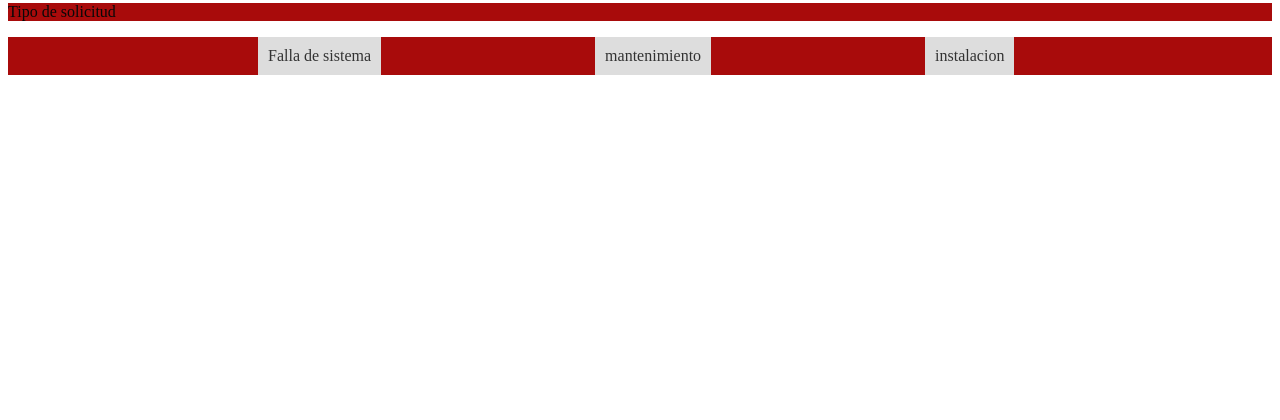
After one commit to Andru50/Deintec, a PHP site: page /catalogo.html in a window 1280 px wide. The commit adds this page. Shown: the part 161-581 px from the top of the page. Run offline with PHP 8.4, Linux system fonts and the light colour scheme.

Commit message:
nueva actulizacion
creacion e opciones

```diff
--- /dev/null
+++ b/catalogo.html
@@ -0,0 +1,30 @@
+<!DOCTYPE html>
+<html lang="en">
+<head>
+    <meta charset="UTF-8">
+    <meta name="viewport" content="width=device-width, initial-scale=1.0">
+    <link rel="stylesheet" href="css/estilos.css"/>
+    <title>Document</title>
+<body>
+    <h1>catalogo</h1>
+</body>
+</nav>
+<div style="text-align: right;">
+    <img src="c:\Users\ANDRES-PC\Documents\Sena tecnologo\deintec-high-resolution-logo-black.png" alt="Deintec" width="250" height="80">
+</div>
+</header>
+<nav>
+Tipo de solicitud
+</nav>
+<nav class="nav-menu">
+<ul>
+  <li><a href="#">Falla de sistema</a></li>
+  <li><a href="#">mantenimiento</a></li>
+  <li><a href="#">instalacion</a></li>
+</ul>
+
+<div></div>
+<div></div>
+<div></div>
+</body>
+</html>
--- a/css/estilos.css
+++ b/css/estilos.css
@@ -1,4 +1,22 @@
-header{
-    background-color: brown;
-      color: black;
+header, nav{
+    /*background-color: blue;*/
+    background-color: rgb(168, 11, 11);
+      color: rgb(8, 8, 8);
+      /*margin: -4px 1px 0px - 8px;*/
+      /*margin-top: -8px;*/
+      /*width: 100%;*/
+      /*padding-top: 10px;*/
+      /*padding-left: 10px;*/
+      /*padding-bottom: 10%;*/
 }
+nav a{
+      text-decoration: none;
+      color: rgba(0, 0, 0, 0.774);
+}
+nav li {
+  display: inline-block;
+  margin-left: 210px;
+  margin-top: 0;
+  padding: 10px;
+  background-color: #ddd;
+}
```
Also changed, not shown: DEINTEC WEB.html (+17 -20 lines), iniciar seccion.html (added, +35 -0 lines), reguistro.html (added, +35 -0 lines).
